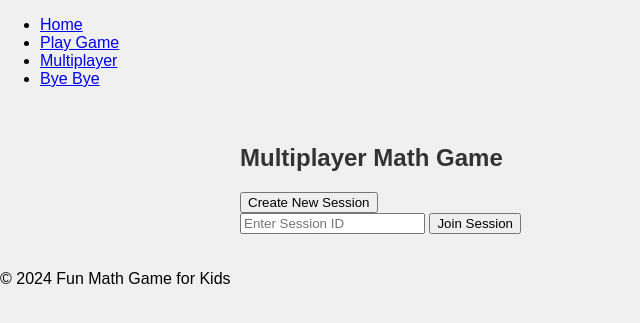
After one commit to renderuas/JuegoMatesNaya, a Flask app: page /multiplayer in a window 1280 px wide. The commit adds this page. Shown: the top 323 px of the page, without its empty margins (0-640 px from the left). Run offline with Flask 3, Linux system fonts and the light colour scheme; the visitor is signed in with stand-in values (Sample User, id 1).

Commit message:
Agent query: Can you access the /multiplayer route and create a new session using the /create_session endpoint?

```diff
--- a/app.py
+++ b/app.py
@@ -24,18 +24,18 @@ from models import User
 def load_user(user_id):
     return User.query.get(int(user_id))
 
-from routes import auth, game, api
+from routes import auth, game, api, multiplayer
 app.register_blueprint(auth.bp)
 app.register_blueprint(game.bp)
 app.register_blueprint(api.bp)
+app.register_blueprint(multiplayer.bp)
 
 @app.route('/')
 def index():
     return render_template('index.html')
 
 with app.app_context():
-    db.drop_all()  # This will drop all existing tables
-    db.create_all()  # This will recreate all tables with the updated schema
+    db.create_all()
 
 if __name__ == '__main__':
     app.run(host='0.0.0.0', port=5000, debug=True)
--- /dev/null
+++ b/routes/multiplayer.py
@@ -0,0 +1,30 @@
+from flask import Blueprint, render_template, request, jsonify, session
+from flask_login import login_required, current_user
+from models import MultiplayerSession
+from app import db
+
+bp = Blueprint('multiplayer', __name__)
+
+@bp.route('/multiplayer')
+@login_required
+def multiplayer():
+    return render_template('multiplayer.html')
+
+@bp.route('/create_session', methods=['POST'])
+@login_required
+def create_session():
+    new_session = MultiplayerSession(creator_id=current_user.id)
+    db.session.add(new_session)
+    db.session.commit()
+    return jsonify({'session_id': new_session.id})
+
+@bp.route('/join_session', methods=['POST'])
+@login_required
+def join_session():
+    session_id = request.json.get('session_id')
+    multiplayer_session = MultiplayerSession.query.get(session_id)
+    if multiplayer_session and multiplayer_session.player2_id is None:
+        multiplayer_session.player2_id = current_user.id
+        db.session.commit()
+        return jsonify({'success': True, 'session_id': session_id})
+    return jsonify({'success': False, 'message': 'Session not found or already full'})
--- a/templates/base.html
+++ b/templates/base.html
@@ -13,6 +13,7 @@
                 <li><a href="{{ url_for('index') }}">{{ _('Home') }}</a></li>
                 {% if current_user.is_authenticated %}
                     <li><a href="{{ url_for('game.play') }}">{{ _('Play Game') }}</a></li>
+                    <li><a href="{{ url_for('multiplayer.multiplayer') }}">{{ _('Multiplayer') }}</a></li>
                     <li><a href="{{ url_for('auth.logout') }}">{{ _('Bye Bye') }}</a></li>
                 {% else %}
                     <li><a href="{{ url_for('auth.login') }}">{{ _('Come In') }}</a></li>
--- /dev/null
+++ b/templates/multiplayer.html
@@ -0,0 +1,44 @@
+{% extends "base.html" %}
+
+{% block content %}
+<div class="multiplayer-container">
+    <h2>{{ _('Multiplayer Math Game') }}</h2>
+    <div class="session-options">
+        <button id="create-session-btn">{{ _('Create New Session') }}</button>
+        <div id="join-session">
+            <input type="text" id="session-id-input" placeholder="{{ _('Enter Session ID') }}">
+            <button id="join-session-btn">{{ _('Join Session') }}</button>
+        </div>
+    </div>
+    <div id="session-info"></div>
+</div>
+
+<script>
+document.getElementById('create-session-btn').addEventListener('click', function() {
+    fetch('/create_session', { method: 'POST' })
+        .then(response => response.json())
+        .then(data => {
+            document.getElementById('session-info').textContent = `{{ _('Session created! ID:') }} ${data.session_id}`;
+        });
+});
+
+document.getElementById('join-session-btn').addEventListener('click', function() {
+    const sessionId = document.getElementById('session-id-input').value;
+    fetch('/join_session', {
+        method: 'POST',
+        headers: {
+            'Content-Type': 'application/json',
+        },
+        body: JSON.stringify({ session_id: sessionId }),
+    })
+    .then(response => response.json())
+    .then(data => {
+        if (data.success) {
+            document.getElementById('session-info').textContent = `{{ _('Joined session:') }} ${data.session_id}`;
+        } else {
+            document.getElementById('session-info').textContent = data.message;
+        }
+    });
+});
+</script>
+{% endblock %}
```
Also changed, not shown: models.py (+7 -0 lines).
